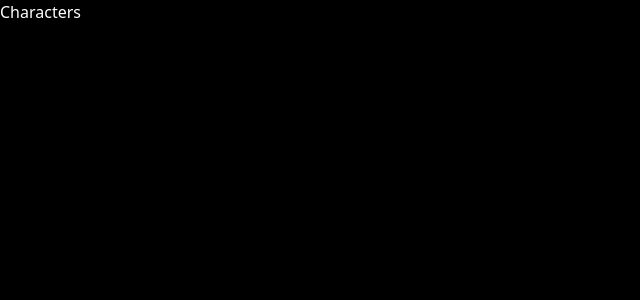
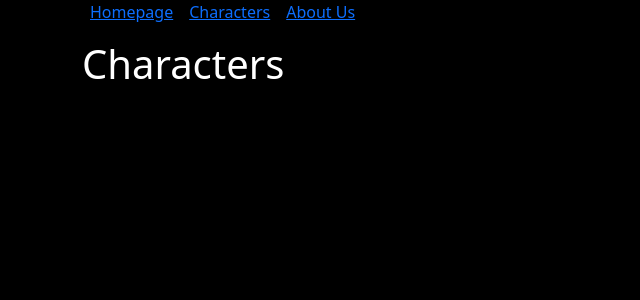
Before and after one commit to AgostaSalvatore/react-router, a React (Vite) app: page /characters in a window 1280 px wide. Shown: the top 300 px of the page, without its empty margins (0-640 px from the left). Built offline with nearby package versions, Linux system fonts and the light colour scheme.

Commit message:
feat: implement basic React Router setup with Homepage, Characters, and AboutUs pages

```diff
--- a/src/App.jsx
+++ b/src/App.jsx
@@ -22,7 +22,7 @@ function App() {
         <Routes>
           <Route path='/' Component={Homepage} />
           <Route path='/characters' Component={Characters} />
-          <Route path='/aboutus' Component={AboutUs} />
+          <Route path='/about_us' Component={AboutUs} />
         </Routes>
       </BrowserRouter>
     </>
--- a/src/pages/AboutUs.jsx
+++ b/src/pages/AboutUs.jsx
@@ -1,8 +1,15 @@
 import React from 'react'
+import MainNavbar from '../components/MainNavbar'
+import "bootstrap/dist/css/bootstrap.min.css"
 
 const AboutUs = () => {
     return (
-        <div>AboutUs</div>
+        <>
+            <div className="container">
+                <MainNavbar />
+                <h1>About Us: </h1>
+            </div>
+        </>
     )
 }
 
--- a/src/pages/Characters.jsx
+++ b/src/pages/Characters.jsx
@@ -1,8 +1,16 @@
 import React from 'react'
+import MainNavbar from '../components/MainNavbar'
+import "bootstrap/dist/css/bootstrap.min.css"
+
 
 const Characters = () => {
     return (
-        <div>Characters</div>
+        <>
+            <div className="container">
+                <MainNavbar />
+                <h1>Characters</h1>
+            </div>
+        </>
     )
 }
 
--- a/src/pages/Homepage.jsx
+++ b/src/pages/Homepage.jsx
@@ -1,12 +1,16 @@
 import React from 'react'
 import { NavLink } from 'react-router-dom'
 import MainNavbar from '../components/MainNavbar'
+import "bootstrap/dist/css/bootstrap.min.css"
 
 const Homepage = () => {
     return (
         <>
-            <MainNavbar />
-            <h1>Homepage</h1>
+            <div className="container">
+                <MainNavbar />
+                <h1>Homepage</h1>
+            </div>
+
         </>
     )
 }
```
